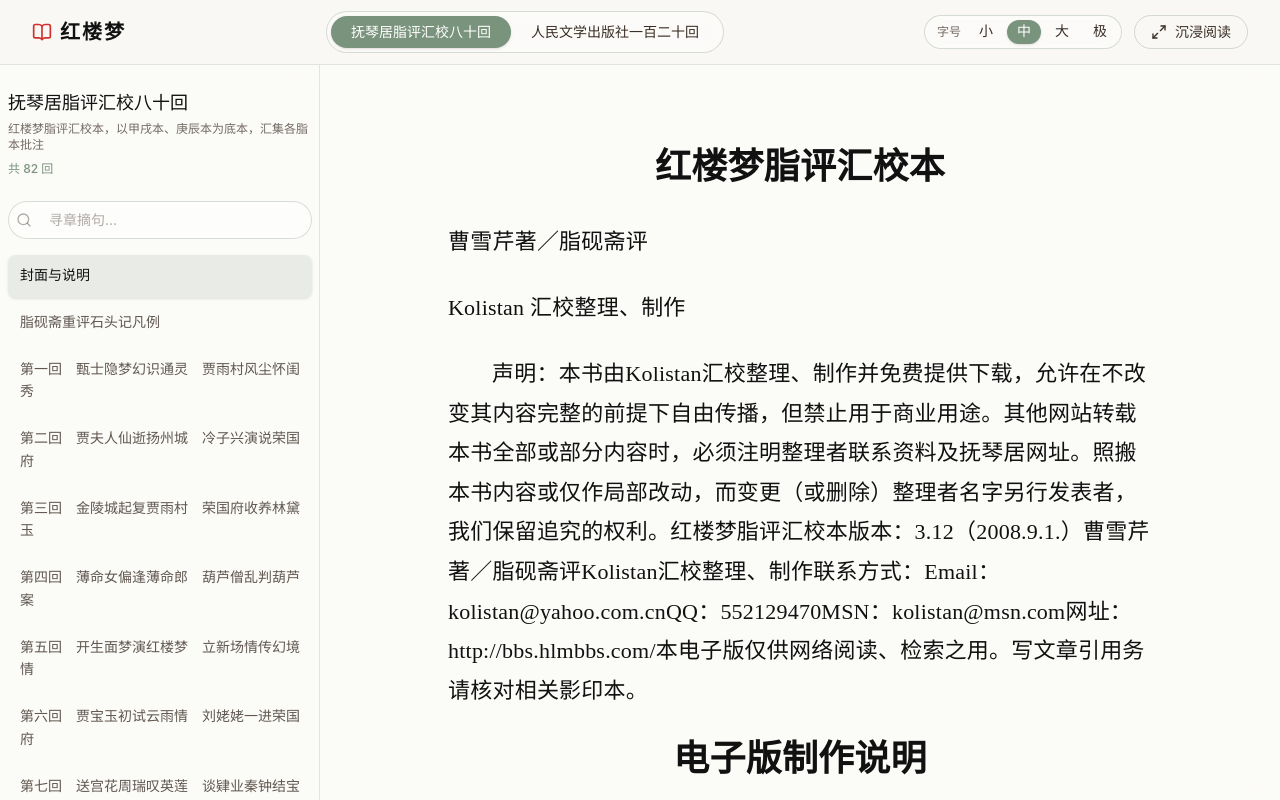
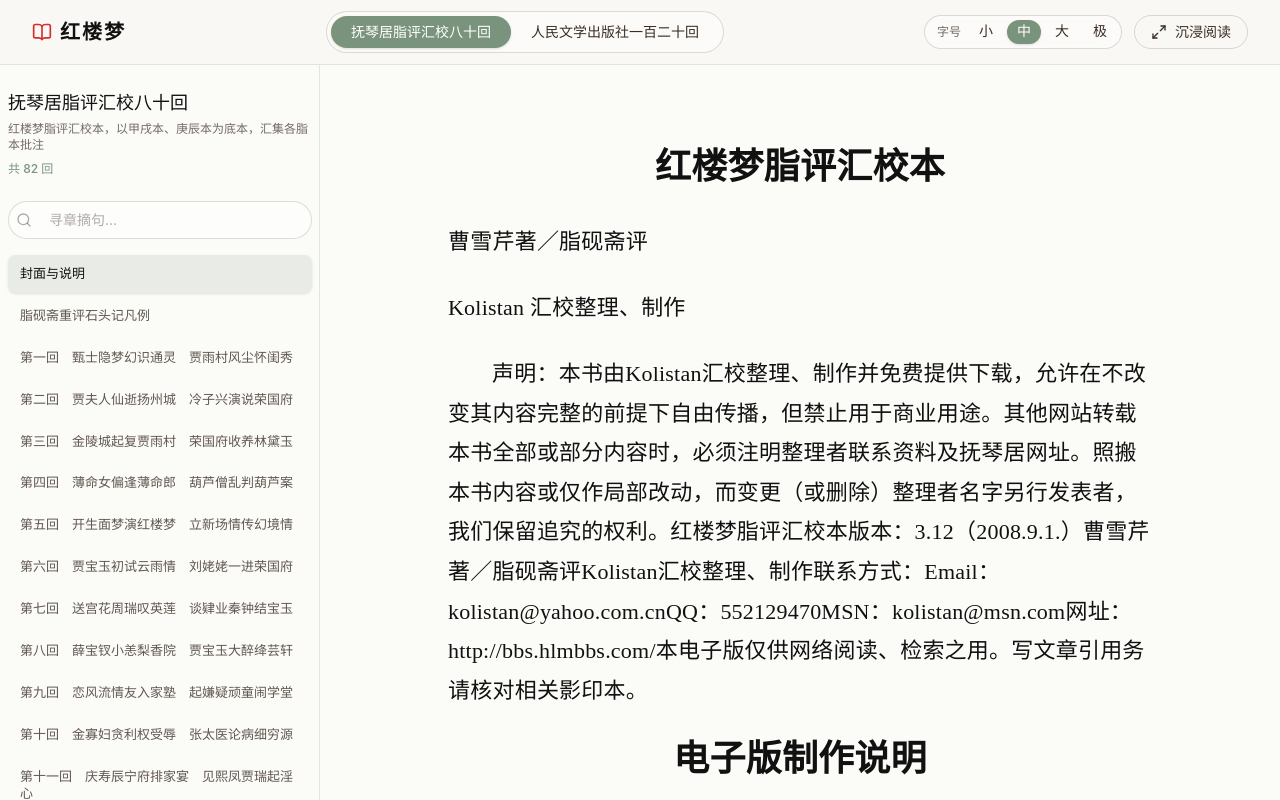
Before and after one commit to zzyhdu/hongloumeng, a React (Vite) app: page / in a window 1280 px wide. Built offline with nearby package versions, Linux system fonts and the light colour scheme.

Commit message:
style(ui): reduce sidebar chapter title font size to prevent excessive wrapping

```diff
--- a/src/components/layout/Sidebar.tsx
+++ b/src/components/layout/Sidebar.tsx
@@ -80,7 +80,7 @@ export function Sidebar({
                     : 'text-xiaoxiang-bamboo/80 hover:bg-white/60 hover:text-xiaoxiang-ink'
                 )}
               >
-                <div className={cn('text-sm font-serif leading-relaxed', isActive && 'font-medium')}>{chapter.title}</div>
+                <div className={cn('text-[13px] font-serif leading-snug', isActive && 'font-medium')}>{chapter.title}</div>
               </button>
             );
           })}
```
